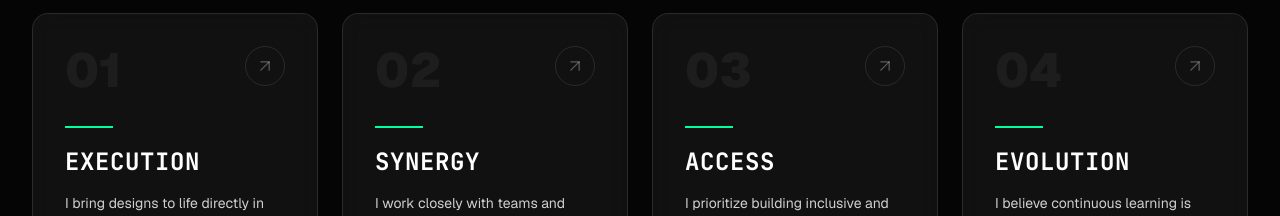
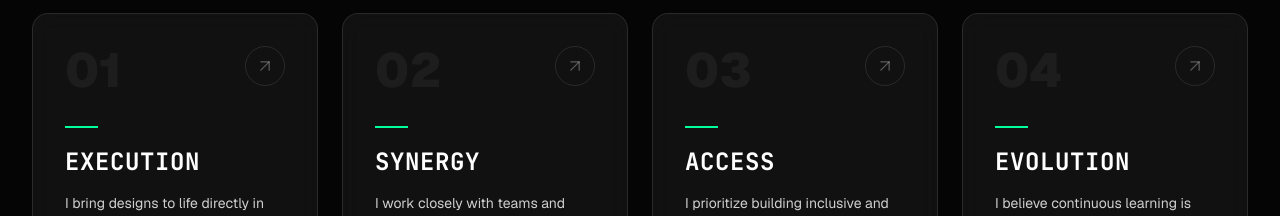
Before and after one commit to dev-rome/v5, a Next.js app: page / in a window 1280 px wide. Shown: the part 2120-2336 px from the top of the page. Built offline with nearby package versions, Linux system fonts and the light colour scheme.

Commit message:
style(methodology-card): add smooth transform transition and optimize with will-change

```diff
--- a/components/Methodology/MethodologyCard.module.css
+++ b/components/Methodology/MethodologyCard.module.css
@@ -78,6 +78,7 @@
    position: relative;
    width: 100%;
    transition: transform 0.3s ease;
+   will-change: transform;
 }
 
 .line {
@@ -85,7 +86,8 @@
    height: 0.125rem;
    width: 100%;
    background-color: var(--primary);
-   transition: width 0.5s ease;
+   transition: transform 0.5s ease;
+   transform-origin: left;
 }
 
 .title {
@@ -114,7 +116,12 @@
 
 @media (min-width: 80rem) {
    .line {
-      width: 3rem;
+      width: 100%;
+      transform: scaleX(0.15);
+      /* Approx 3rem / 20rem assuming card width or relative wrapper */
+      transform-origin: left;
+      transition: transform 0.5s cubic-bezier(0.4, 0, 0.2, 1);
+      will-change: transform;
    }
 
    .card:hover {
@@ -140,7 +147,7 @@
    }
 
    .card:hover .line {
-      width: 100%;
+      transform: scaleX(1);
    }
 
    .card:hover .title {
@@ -150,7 +157,8 @@
    .description {
       opacity: 0;
       transform: translateY(1rem);
-      transition: all 0.3s ease;
+      transition: opacity 0.3s ease, transform 0.3s ease;
+      will-change: opacity, transform;
    }
 
    .card:hover .description {
```
